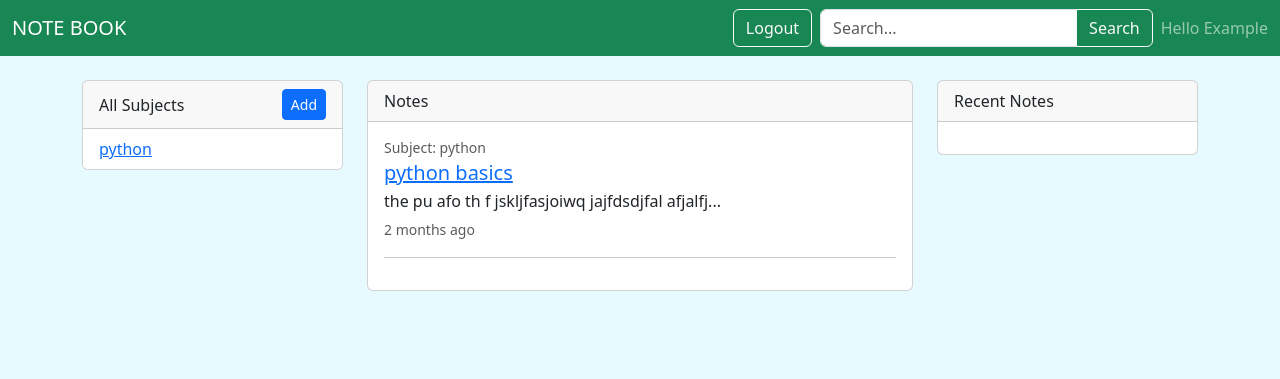
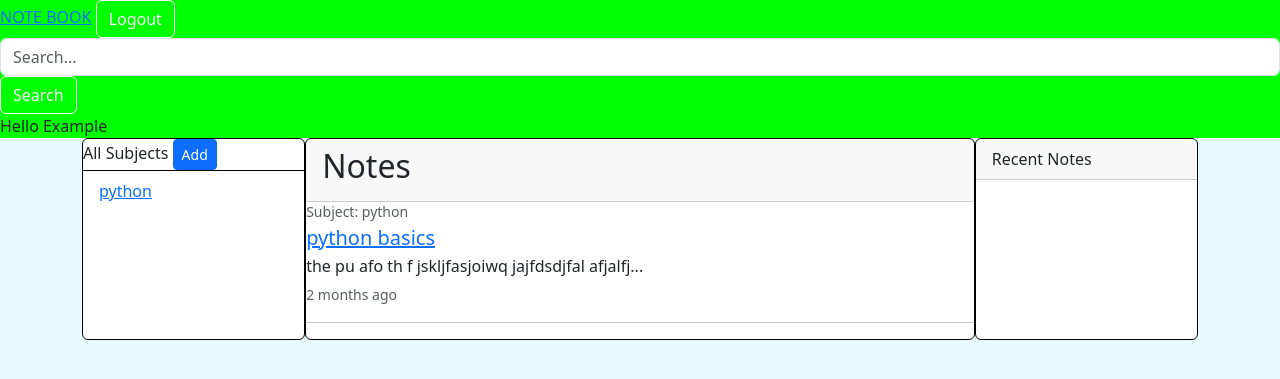
Before and after one commit to Ashenafi-adola/Note-App, a Django app: page /home/ in a window 1280 px wide. Shown: the top 379 px of the page. Run offline with Django 5.2, Linux system fonts and the light colour scheme; a user stored in the database is signed in; data comes from the database, SQL or seed files in the repository; both versions use the stored data as it was after the commit.

Commit message:
modified the home template

```diff
--- a/Noteproject/Noteapp/templates/Noteapp/home.html
+++ b/Noteproject/Noteapp/templates/Noteapp/home.html
@@ -1,21 +1,28 @@
 {% extends 'Noteapp/main.html' %}
 {% block form %}
-        <form class="d-flex" action="" method="get">
-                <div class="input-group">
+        <form class="" action="" method="get">
+                <div class="">
                         <input type="search" name="q" class="form-control" placeholder="Search...">
                         <button class="btn btn-outline-light" type="submit">Search</button>
                 </div>
         </form>
 {% endblock %}
 {% block content %}
-<div class="container my-4">
-    <div class="row">
-        <aside class="col-12 col-md-3 mb-3">
+<style>
+    .container{
+        grid-template-columns: 1fr 3fr 1fr;
+        display: grid;
+    }
+    .card{
+        border: solid black 1px;
+        display: inline-block;
+
+    }
+</style>
+<div class="container">
     <div class="card">
-                <div class="card-header d-flex justify-content-between align-items-center">
         <span>All Subjects</span>
             <a href="{% url 'addsubject' %}" class="btn btn-sm btn-primary">Add</a>
-                </div>
             <ul class="list-group list-group-flush">
                 {% for subject in subjects %}
                     <li class="list-group-item">
@@ -26,12 +33,10 @@
                 {% endfor %}
             </ul>
     </div>
-        </aside>
 
-        <main class="col-12 col-md-6 mb-3">
+
     <div class="card">
-                <div class="card-header">Notes</div>
-                <div class="card-body">
+        <div class="card-header"><h2>Notes</h2></div>
         {% for note in notes %}
             <div class="mb-3">
                 <h6 class="mb-1"><small class="text-muted">Subject: {{ note.subject }}</small></h6>
@@ -44,17 +49,12 @@
             <p>No notes yet.</p>
         {% endfor %}
     </div>
-            </div>
-        </main>
-
-        <aside class="col-12 col-md-3 mb-3">
     <div class="card">
         <div class="card-header">Recent Notes</div>
         <div class="card-body">
             <!-- Recent notes could be listed here -->
         </div>
     </div>
-        </aside>
-    </div>
+
 </div>
 {% endblock %}
--- a/Noteproject/Noteapp/templates/Noteapp/main.html
+++ b/Noteproject/Noteapp/templates/Noteapp/main.html
@@ -15,23 +15,26 @@
             padding: 0px;
             margin: 0px;
         }
-        /* keep any minimal custom styles here; navigation styling is handled by Bootstrap */
-    </style>
+        nav{
+          background-color: rgb(0, 255, 0);
+        }
+        </style>
 </head>
 <body>
-    <nav class="navbar navbar-expand-lg navbar-dark bg-success">
-      <div class="container-fluid">
-        <a class="navbar-brand" href="{% url 'home' %}">NOTE BOOK</a>
+    <nav class="">
+
+        <a class="" href="{% url 'home' %}">NOTE BOOK</a>
         {% if user.is_authenticated %}
-          <div class="d-flex align-items-center ms-auto">
+
             <a class="btn btn-outline-light me-2" href="{% url 'logoutUser' %}">Logout</a>
-            <div class="me-2">
+            <div class="search-form">
               {% block form %}{% endblock %}
             </div>
+
             <span class="navbar-text">Hello {{user.username.capitalize}}</span>
-          </div>
+
         {% endif %}
-      </div>
+
     </nav>
 
     {% block content %}
```
Also changed, not shown: Noteproject/db.sqlite3. Lines whose indentation alone changed are shown as unchanged.
